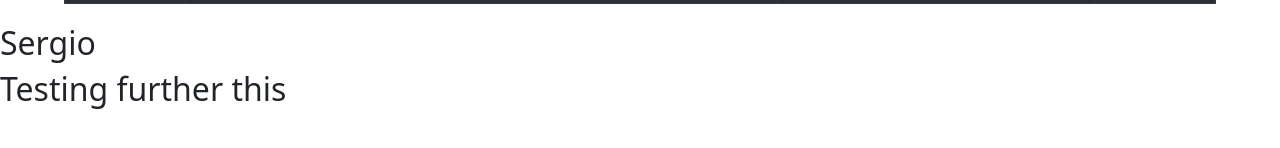
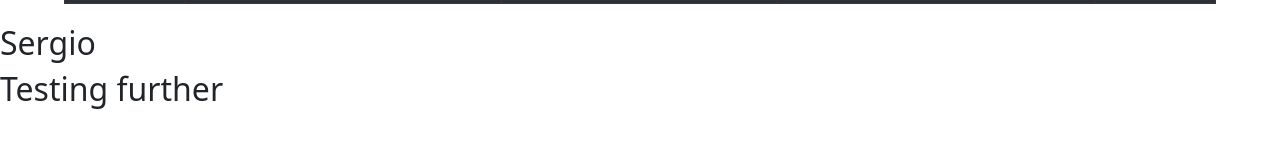
Before and after one commit to sergiocortessat/pharmait-test, a React (Create React App) app: page / in a window 1280 px wide. Shown: the part 302-450 px from the top of the page. Built offline with nearby package versions, Linux system fonts and the light colour scheme; no server answers.

Commit message:
Add changes

```diff
--- a/src/App.tsx
+++ b/src/App.tsx
@@ -14,7 +14,7 @@ function App() {
           <Route exact path="/" component={Home} />
         </Switch>
         <h2>{process.env.REACT_APP_NAME}</h2>
-        <h2>Testing further this</h2>
+        <h2>Testing further</h2>
       </div>
     </BrowserRouter>
   );
```
